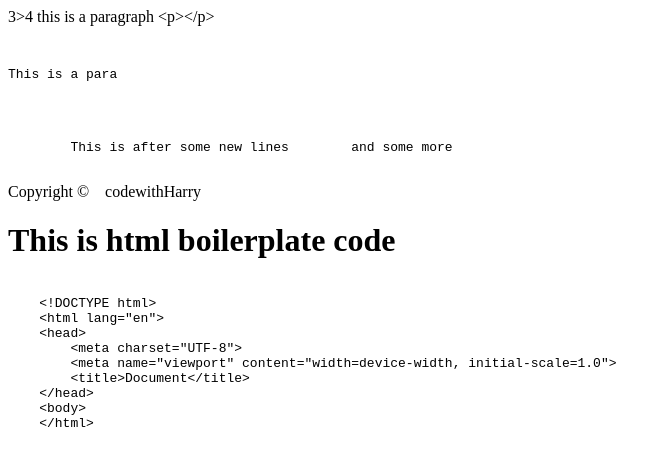
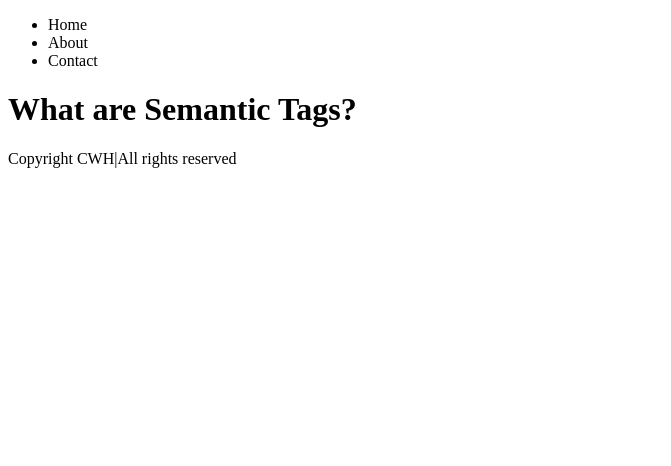
Before and after one commit to Vaidehi1005/Semantic-Tags, a plain HTML site: page index.html in a window 1280 px wide. Shown: the whole page, without its empty margins (0-671 px from the left). Drawn offline with Linux system fonts and the light colour scheme.

Commit message:
Update index.html

```diff
--- a/index.html
+++ b/index.html
@@ -4,35 +4,31 @@
 <head>
     <meta charset="UTF-8">
     <meta name="viewport" content="width=device-width, initial-scale=1.0">
-    <title>Html Entities</title>
+    <title>Semantic Tags</title>
+    <link rel="stylesheet" href="style.css">
 </head>
 
 <body>
-    3>4
-    this is a paragraph &lt;p&gt;&lt;/p&gt;
-    <!-- jyare mare code lakhvo hoi means k paragraph nu syntax as it is mara website ma lakhvu che to i can write with that &lt; for less than and &gt; for greater than .-->
-    <pre>
-        <p>This is a para</p>
-
-
-        This is after some new lines        and some more
-    </pre>
-    <!-- pre tag is use for write as it is and it include space that we have given the space into it that pre tag .and it will not show tags it will be with entities. -->
-
-    Copyright &copy; &nbsp;&nbsp;&nbsp;codewithHarry
-    <!-- &copy; is use for the copyright and &nbsp is use for spaces -->
-    <h1>This is html boilerplate code</h1>
-    <pre><code>
-    &lt;!DOCTYPE html&gt;
-    &lt;html lang="en"&gt;
-    &lt;head&gt;
-        &lt;meta charset="UTF-8"&gt;
-        &lt;meta name="viewport" content="width=device-width, initial-scale=1.0"&gt;
-        &lt;title&gt;Document&lt;/title&gt;
-    &lt;/head&gt;
-    &lt;body&gt;
-    &lt;/html&gt;
-</code></pre>
+    <!-- semantic tags are used for understanding the better to google or any seo that they can understand any rank in the best way . It is not necessary to use but it is for better understanding for the seo and to rank the website. -->
+    <header>
+        <!-- header is use to represent a top section of a web page ,often containing heading,logos and navigation. -->
+        <nav>
+            <!-- Signifies a navigation menu on a web page like nav page as home about...   -->
+            <ul>
+                <li>Home</li>
+                <li>About</li>
+                <li>Contact</li>
+            </ul>
+        </nav>
+    </header>
+    <MAIN>
+        <h1>What are Semantic Tags?</h1>
+    </MAIN>
+    <footer>
+        Copyright CWH|All rights reserved
+    </footer>
+    <!-- semantic tags are use for arrangement and if any cralwer come to see the website they can understand what is main content what is header and what is footer.  -->
+    <!-- they enhance seo,improve accessibility , and make your code easier to read and maintain. -->
 </body>
 
 </html>
```
